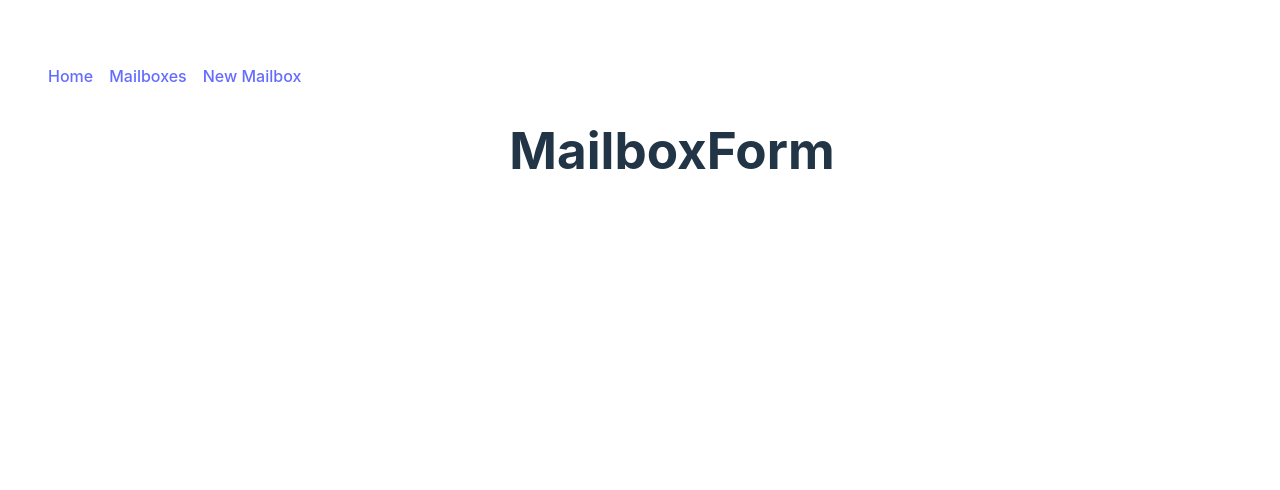
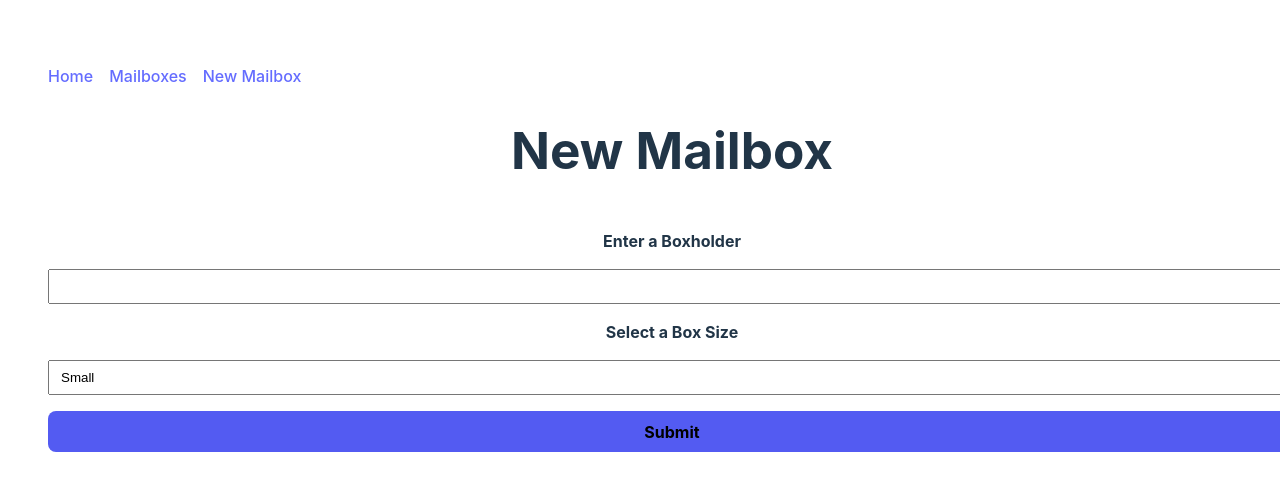
Before and after one commit to adampaley/react-router-dom-lab, a React (Vite) app: page /new-mailbox in a window 1280 px wide. Shown: the top 490 px of the page. Built offline with nearby package versions, Linux system fonts and the light colour scheme.

Commit message:
completed form and added navigation hook

```diff
--- a/src/App.jsx
+++ b/src/App.jsx
@@ -13,12 +13,8 @@ const App = () => {
   const [mailboxes, setMailboxes] = useState([])
 
   // functions
-  const handleSubmit = (evt) => {
-    evt.preventDefault()
-  }
-
   const addBox = ( newMailboxData ) => {
-    newMailboxData._id = newMailboxData.length + 1
+    newMailboxData._id = mailboxes.length + 1
     setMailboxes([ ...mailboxes, newMailboxData ])
   }
 
@@ -29,9 +25,9 @@ const App = () => {
       <Routes>
         <Route path="/" element={<main><h1>Post Office</h1></main>} />
         <Route path="/mailboxes" element={<MailboxList mailboxes={mailboxes}/>} />
-        <Route path="/new-mailbox" element={<MailboxForm />} />
+        <Route path="/new-mailbox" element={<MailboxForm addBox={addBox}/>} />
         <Route path="/mailboxes/:mailboxId" element={<MailboxDetails mailboxes={mailboxes}/>} />
-        <Route path="*" element={<h2>Whoops, nothing here!</h2>}/>
+        <Route path="*" element={<h2>Mailbox Not Found!</h2>}/>
       </Routes>
     </>
   )
--- a/src/components/MailboxForm/MailboxForm.jsx
+++ b/src/components/MailboxForm/MailboxForm.jsx
@@ -1,5 +1,53 @@
-const MailboxForm = () => {
-    return <h1>MailboxForm </h1>
+import { useState } from "react"
+import { useNavigate } from "react-router"
+
+const initialState = {
+    boxOwner: "",
+    boxSize: "small",
+}
+
+const MailboxForm = (props) => {
+    const [formData, setFormData] = useState(initialState)
+
+    const navigate = useNavigate()
+
+    const handleSubmit = (evt) => {
+        evt.preventDefault()
+        props.addBox(formData)
+        setFormData(initialState)
+        navigate('/mailboxes')
+    }
+
+    const handleChange = ({ target }) => {
+        setFormData({ ...formData, [target.name]: target.value })
+    }
+    return (
+        <main>
+            <h1>New Mailbox</h1>
+            <form onSubmit={handleSubmit}>
+                <label htmlFor="boxOwner">Enter a Boxholder</label>
+                <input
+                    type="text"
+                    id="boxOwner"
+                    name="boxOwner"
+                    value={formData.boxOwner}
+                    onChange={handleChange}
+                />
+                <label htmlFor="boxSize">Select a Box Size</label>
+                <select
+                    name="boxSize"
+                    id="bozSize"
+                    value={formData.boxSize}
+                    onChange={handleChange}
+                >
+                    <option value='small'>Small</option>
+                    <option value='medium'>Medium</option>
+                    <option value='large'>Large</option>
+                </select>
+                <button type="submit">Submit</button>
+            </form>
+        </main>
+    )
 }
 
 export default MailboxForm
```
